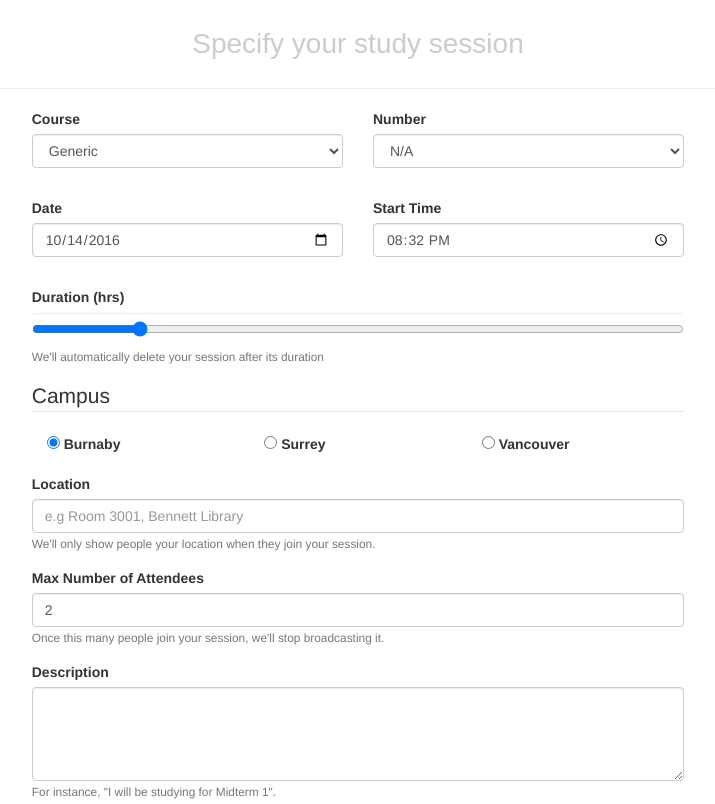
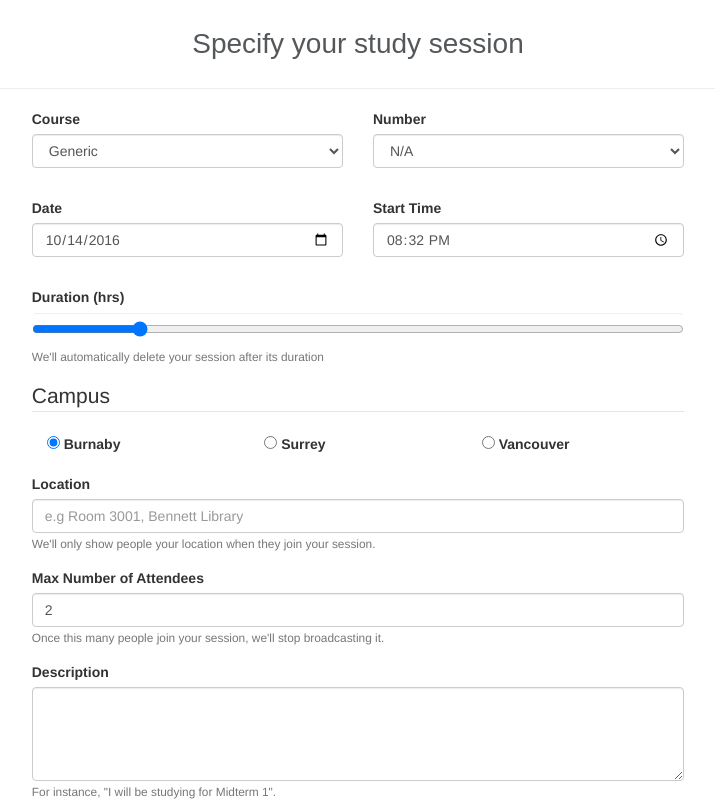
Before and after one commit to eyeezzi/eyeezzi.github.io, a plain HTML site: page create_session.html in a window 1280 px wide. Shown: the top 804 px of the page, without its empty margins (282-997 px from the left). Drawn offline with nearby package versions, Linux system fonts and the light colour scheme.

Commit message:
debug commit

```diff
--- a/create_session.html
+++ b/create_session.html
@@ -17,9 +17,9 @@
     header h1 {
         text-align: center;
         margin-top: 1em;
-        color: #ccc;
+        color: #54585a;
         font: 1.5em arial, sans-serif;
-        margin-bottom: 0
+        margin-bottom: 1em
     }
 
     /*sm*/
@@ -43,7 +43,7 @@
 
 <body>
     <header class="container-fluid">
-        <h1 style="text-align:center; margin: 1em 0; color:#ccc">Specify your study session</h1>
+        <h1>Specify your study session</h1>
         <hr>
     </header>
     <div class="container">
```
